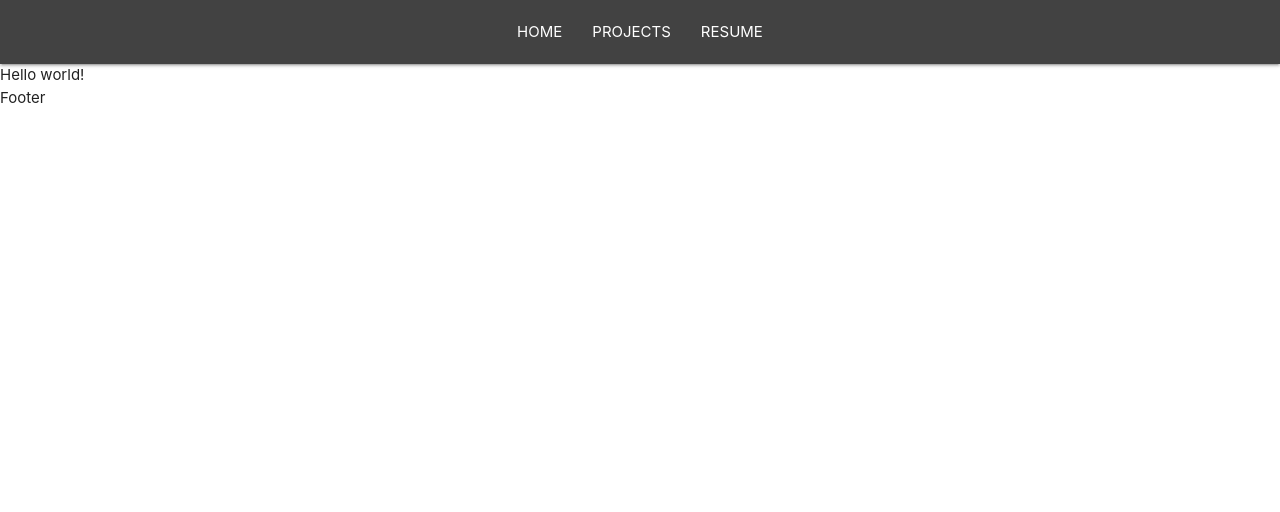
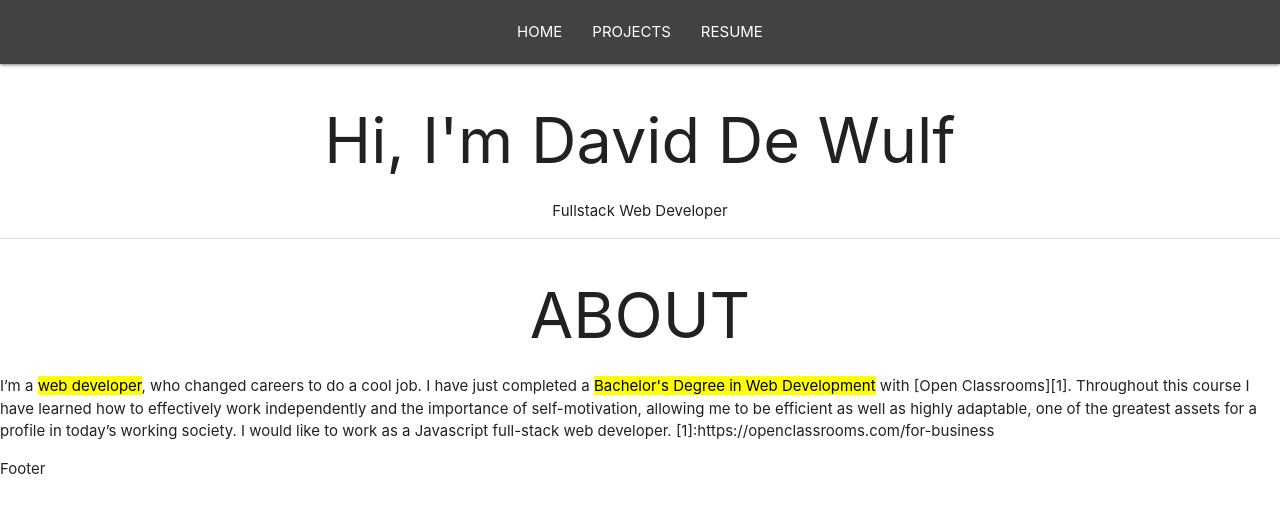
Before and after one commit to Wolfy64/GatsbyJS-Portfolio, a Gatsby site: page / in a window 1280 px wide. Built offline with nearby package versions, Linux system fonts and the light colour scheme; Gatsby itself is replaced by a stand-in of ours.

Commit message:
Add Pages

```diff
--- a/src/pages/index.js
+++ b/src/pages/index.js
@@ -1,4 +1,13 @@
 import React from 'react'
 import Layout from '../components/layout'
+import Home from '../components/Home'
+import About from '../components/About'
 
-export default () => <Layout>Hello world!</Layout>
+export default () => (
+  <Layout>
+    <main>
+      <Home />
+      <About />
+    </main>
+  </Layout>
+)
--- a/src/pages/projects.js
+++ b/src/pages/projects.js
@@ -1,4 +1,3 @@
 import React from 'react'
 import Layout from '../components/layout'
-
 export default () => <Layout>Projects</Layout>
--- a/src/pages/resume.js
+++ b/src/pages/resume.js
@@ -1,4 +1,3 @@
 import React from 'react'
 import Layout from '../components/layout'
-
 export default () => <Layout>Resume</Layout>
```
